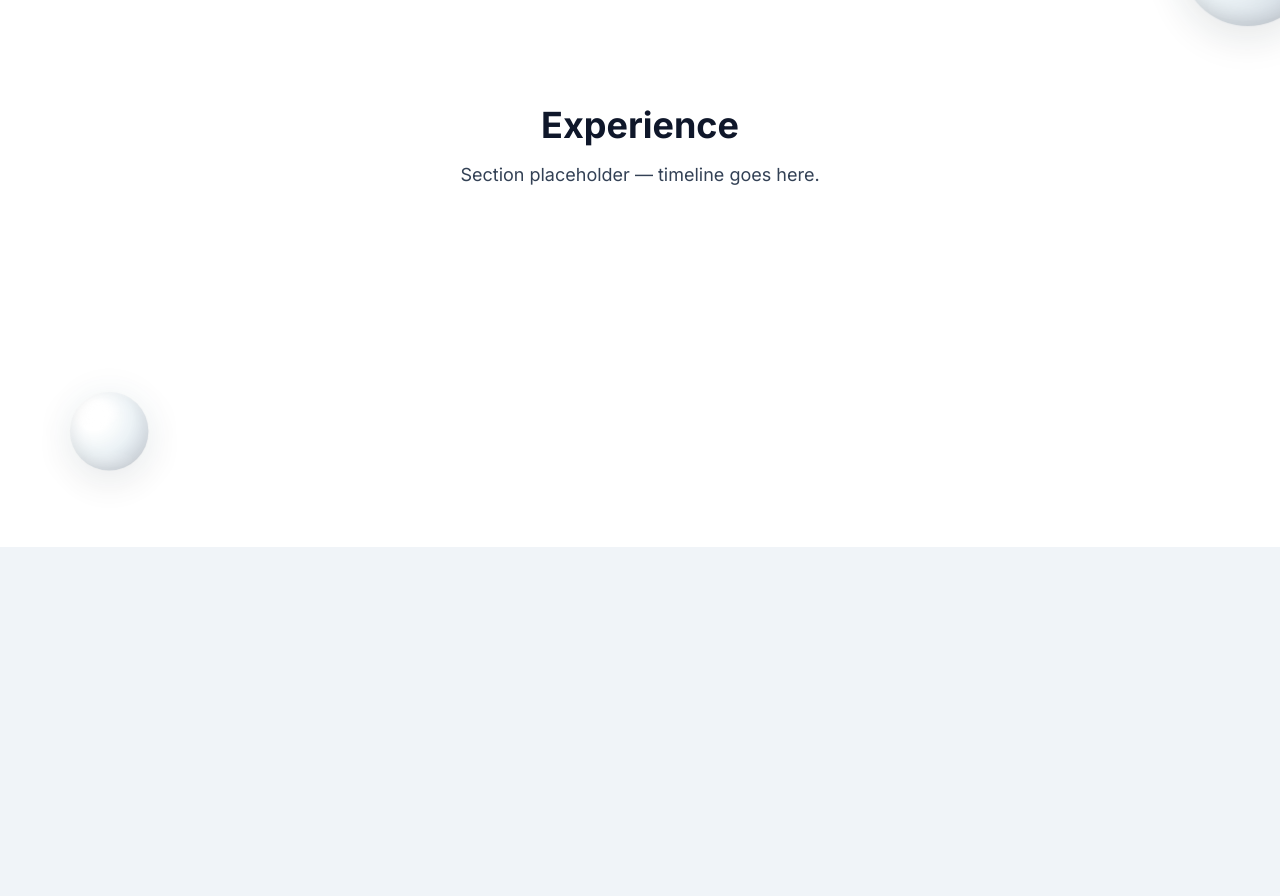
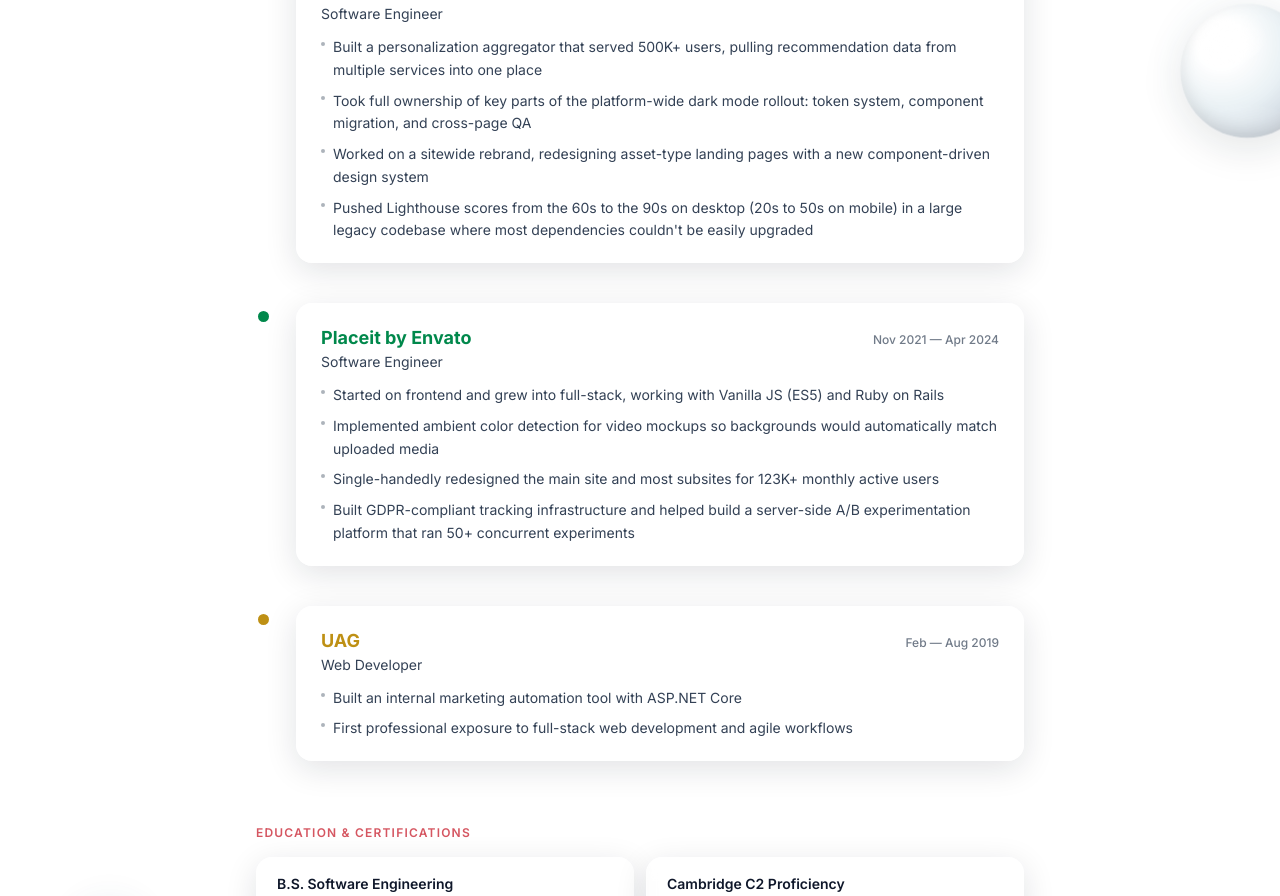
Before and after one commit to noko32/FrutiPortafolio, a Next.js app: page / in a window 1280 px wide. Shown: the part 1853-2749 px from the top of the page. Built offline with nearby package versions, Linux system fonts and the light colour scheme.

Commit message:
components added

```diff
--- a/components/sections/experience.tsx
+++ b/components/sections/experience.tsx
@@ -1,17 +1,131 @@
 import FloatingOrbs from "@/components/ui/floating-orbs";
+
+interface TimelineEntry {
+  company: string;
+  role: string;
+  period: string;
+  bullets: string[];
+  accent: string;
+  dot: string;
+}
+
+const EXPERIENCE: TimelineEntry[] = [
+  {
+    company: "Envato Elements",
+    role: "Software Engineer",
+    period: "Apr 2024 — Mar 2026",
+    accent: "text-accent",
+    dot: "bg-accent",
+    bullets: [
+      "Built a personalization aggregator that served 500K+ users, pulling recommendation data from multiple services into one place",
+      "Took full ownership of key parts of the platform-wide dark mode rollout: token system, component migration, and cross-page QA",
+      "Worked on a sitewide rebrand, redesigning asset-type landing pages with a new component-driven design system",
+      "Pushed Lighthouse scores from the 60s to the 90s on desktop (20s to 50s on mobile) in a large legacy codebase where most dependencies couldn't be easily upgraded",
+    ],
+  },
+  {
+    company: "Placeit by Envato",
+    role: "Software Engineer",
+    period: "Nov 2021 — Apr 2024",
+    accent: "text-accent-green",
+    dot: "bg-accent-green",
+    bullets: [
+      "Started on frontend and grew into full-stack, working with Vanilla JS (ES5) and Ruby on Rails",
+      "Implemented ambient color detection for video mockups so backgrounds would automatically match uploaded media",
+      "Single-handedly redesigned the main site and most subsites for 123K+ monthly active users",
+      "Built GDPR-compliant tracking infrastructure and helped build a server-side A/B experimentation platform that ran 50+ concurrent experiments",
+    ],
+  },
+  {
+    company: "UAG",
+    role: "Web Developer",
+    period: "Feb — Aug 2019",
+    accent: "text-accent-warm",
+    dot: "bg-accent-warm",
+    bullets: [
+      "Built an internal marketing automation tool with ASP.NET Core",
+      "First professional exposure to full-stack web development and agile workflows",
+    ],
+  },
+];
+
+const EDUCATION = [
+  { label: "B.S. Software Engineering", detail: "Universidad Autónoma de Guadalajara, 2017–2021" },
+  { label: "Cambridge C2 Proficiency", detail: "English, highest level certification" },
+  { label: "Gray Hat Offensive Security", detail: "Ethical hacking and penetration testing" },
+  { label: "IBM Hackapalooza", detail: "4th place, competitive hackathon" },
+];
 
 export default function Experience() {
   return (
     <section
       id="experience"
-      className="relative flex min-h-screen items-center justify-center bg-surface-elevated"
+      className="relative bg-surface-elevated px-6 py-24"
     >
       <FloatingOrbs preset="sparse" />
-      <div className="max-w-2xl text-center">
-        <h2 className="text-4xl font-bold text-text-primary">Experience</h2>
-        <p className="mt-4 text-lg text-text-secondary">
-          Section placeholder — timeline goes here.
+      <div className="mx-auto max-w-3xl">
+        <p className="text-xs font-semibold tracking-widest text-accent uppercase">
+          Experience
         </p>
+        <h2 className="mt-2 text-3xl font-bold text-text-primary sm:text-4xl">
+          Where I&apos;ve worked
+        </h2>
+
+        <div className="relative mt-12">
+          {/* Vertical timeline line */}
+          <div className="absolute top-0 left-[7px] h-full w-px bg-glass-border" />
+
+          <div className="flex flex-col gap-10">
+            {EXPERIENCE.map((entry) => (
+              <div key={entry.company} className="relative pl-10">
+                {/* Timeline dot */}
+                <div
+                  className={`absolute top-1.5 left-0 h-[15px] w-[15px] rounded-full border-2 border-surface-elevated ${entry.dot}`}
+                />
+
+                <div className="glass-card px-6 py-5">
+                  <div className="flex flex-col gap-1 sm:flex-row sm:items-baseline sm:justify-between">
+                    <div>
+                      <h3 className={`text-lg font-bold ${entry.accent}`}>
+                        {entry.company}
+                      </h3>
+                      <p className="text-sm text-text-secondary">{entry.role}</p>
+                    </div>
+                    <p className="text-xs font-medium text-text-secondary/70">
+                      {entry.period}
+                    </p>
+                  </div>
+                  <ul className="mt-3 flex flex-col gap-2">
+                    {entry.bullets.map((bullet) => (
+                      <li
+                        key={bullet}
+                        className="flex gap-2 text-sm leading-relaxed text-text-secondary"
+                      >
+                        <span className="mt-1.5 h-1 w-1 shrink-0 rounded-full bg-text-secondary/40" />
+                        {bullet}
+                      </li>
+                    ))}
+                  </ul>
+                </div>
+              </div>
+            ))}
+          </div>
+        </div>
+
+        {/* Education */}
+        <div className="mt-16">
+          <p className="text-xs font-semibold tracking-widest text-accent-coral uppercase">
+            Education & Certifications
+          </p>
+          <div className="mt-4 grid gap-3 sm:grid-cols-2">
+            {EDUCATION.map((item) => (
+              <div key={item.label} className="glass-card px-5 py-4">
+                <p className="text-sm font-semibold text-text-primary">{item.label}</p>
+                <p className="mt-0.5 text-xs text-text-secondary">{item.detail}</p>
+              </div>
+            ))}
+          </div>
+        </div>
       </div>
     </section>
   );
--- a/components/sections/hero.tsx
+++ b/components/sections/hero.tsx
@@ -1,11 +1,13 @@
 "use client";
 
 import { useState } from "react";
+import { useLenis } from "@/components/providers/smooth-scroll-provider";
 import HeroOrbsCSS from "@/components/hero/hero-orbs-css";
 import HeroOrbsWebGL from "@/components/hero/hero-orbs-webgl";
 
 export default function Hero() {
   const [useWebGL, setUseWebGL] = useState(false);
+  const lenis = useLenis();
 
   return (
     <section
@@ -14,30 +16,34 @@
     >
       {useWebGL ? <HeroOrbsWebGL /> : <HeroOrbsCSS />}
 
-      {/* Experiment toggle — remove after PD */}
       <button
         onClick={() => setUseWebGL((v) => !v)}
-        className="absolute right-4 top-4 z-50 rounded-sm bg-white/10 px-3 py-1 font-mono text-xs text-white/70 backdrop-blur-sm transition-colors hover:bg-white/20"
+        className="absolute right-4 top-16 z-50 rounded-sm bg-white/10 px-3 py-1 font-mono text-xs text-white/70 backdrop-blur-sm transition-colors hover:bg-white/20"
       >
         {useWebGL ? "WebGL" : "CSS"} — click to switch
       </button>
 
-      {/* z-10: sits between back orbs (z-0) and front orbs (z-20) */}
       <div className="relative z-10 flex flex-col items-center gap-6 px-6 text-center">
         <p className="text-sm font-medium tracking-[0.25em] text-text-inverse/50 uppercase">
-          Full-Stack Developer · Mexico City
+          Software Engineer · Guadalajara
         </p>
-        <h1 className="text-6xl font-bold leading-tight text-text-inverse drop-shadow-lg md:text-7xl">
+        <h1 className="text-5xl font-bold leading-tight text-text-inverse drop-shadow-lg sm:text-6xl md:text-7xl">
           Pablo<br />Armenta
         </h1>
         <p className="max-w-md text-lg text-text-inverse/65 drop-shadow-md">
-          Building fast, beautiful products at the intersection of design and engineering.
+          Full-stack engineer with 4.5 years shipping products used by 500K+ people. I focus on performance, design systems, and making things feel right.
         </p>
-        <div className="mt-4 flex gap-4">
-          <button className="gloss-button px-6 py-3 text-sm font-semibold">
+        <div className="mt-4 flex flex-col gap-3 sm:flex-row sm:gap-4">
+          <button
+            onClick={() => lenis?.scrollTo("#projects")}
+            className="gloss-button px-6 py-3 text-sm font-semibold"
+          >
             View Work
           </button>
-          <button className="rounded-full border border-text-inverse/20 px-6 py-3 text-sm font-medium text-text-inverse/70 transition-colors hover:border-text-inverse/40 hover:text-text-inverse">
+          <button
+            onClick={() => lenis?.scrollTo("#contact")}
+            className="rounded-full border border-text-inverse/20 px-6 py-3 text-sm font-medium text-text-inverse/70 transition-colors hover:border-text-inverse/40 hover:text-text-inverse"
+          >
             Contact Me
           </button>
         </div>
--- a/components/sections/projects.tsx
+++ b/components/sections/projects.tsx
@@ -1,14 +1,108 @@
+import FloatingOrbs from "@/components/ui/floating-orbs";
+
+interface Project {
+  title: string;
+  description: string;
+  tags: string[];
+  accent: string;
+  link?: string;
+  status?: string;
+}
+
+const PROJECTS: Project[] = [
+  {
+    title: "This Portfolio",
+    description:
+      "My portfolio site. Built from scratch with WebGL orbs, scroll-driven GSAP animations, adaptive OKLCH color tokens, and glassmorphism that works in both light and dark mode.",
+    tags: ["Next.js 16", "TypeScript", "Tailwind v4", "GSAP", "WebGL", "OKLCH"],
+    accent: "text-accent",
+    link: "https://github.com/noko32/FrutiPortafolio",
+  },
+  {
+    title: "Deglosser",
+    description:
+      "Search for any song and get lyrics, BPM, key, samples, and credits all in one page. Pulls from MusicBrainz, Genius, AcousticBrainz, and Cover Art Archive. Full-stack with Neon Postgres and Drizzle.",
+    tags: ["Next.js", "PostgreSQL", "Drizzle", "MusicBrainz API", "Genius API"],
+    accent: "text-accent-green",
+    status: "In Progress",
+  },
+  {
+    title: "Envato Elements",
+    description:
+      "Personalization aggregator for 500K+ users, dark mode rollout across the platform, and a Core Web Vitals push that took Lighthouse from the 60s to the 90s.",
+    tags: ["React", "TypeScript", "Ruby on Rails", "A/B Testing", "Design Systems"],
+    accent: "text-accent-warm",
+  },
+  {
+    title: "Placeit by Envato",
+    description:
+      "Redesigned the main site and most subsites for 123K+ users. Built tracking infrastructure and helped build an A/B platform that ran 50+ experiments at a time.",
+    tags: ["Vanilla JS", "Ruby on Rails", "ConfigCat", "Segment", "GDPR"],
+    accent: "text-accent-coral",
+  },
+];
+
 export default function Projects() {
   return (
     <section
       id="projects"
-      className="flex min-h-screen items-center justify-center bg-surface"
+      className="relative bg-surface px-6 py-24"
     >
-      <div className="max-w-2xl text-center">
-        <h2 className="text-4xl font-bold text-text-primary">Projects</h2>
-        <p className="mt-4 text-lg text-text-secondary">
-          Section placeholder — project cards go here.
+      <FloatingOrbs preset="sparse" />
+      <div className="mx-auto max-w-5xl">
+        <p className="text-xs font-semibold tracking-widest text-accent-green uppercase">
+          Projects
         </p>
+        <h2 className="mt-2 text-3xl font-bold text-text-primary sm:text-4xl">
+          Things I&apos;ve built
+        </h2>
+
+        <div className="mt-12 grid gap-6 md:grid-cols-2">
+          {PROJECTS.map((project) => (
+            <div
+              key={project.title}
+              className="glass-card group px-6 py-6 transition-transform duration-300 hover:-translate-y-1"
+            >
+              <div className="flex items-start justify-between gap-3">
+                <h3 className={`text-lg font-bold ${project.accent}`}>
+                  {project.link ? (
+                    <a
+                      href={project.link}
+                      target="_blank"
+                      rel="noopener noreferrer"
+                      className="transition-opacity hover:opacity-80"
+                    >
+                      {project.title}
+                      <span className="ml-1.5 text-xs opacity-50">&#8599;</span>
+                    </a>
+                  ) : (
+                    project.title
+                  )}
+                </h3>
+                {project.status && (
+                  <span className="shrink-0 rounded-full border border-accent-green/30 bg-accent-green/10 px-2.5 py-0.5 text-[10px] font-semibold text-accent-green">
+                    {project.status}
+                  </span>
+                )}
+              </div>
+
+              <p className="mt-3 text-sm leading-relaxed text-text-secondary">
+                {project.description}
+              </p>
+
+              <div className="mt-4 flex flex-wrap gap-2">
+                {project.tags.map((tag) => (
+                  <span
+                    key={tag}
+                    className="rounded-full border border-glass-border bg-glass-bg px-2.5 py-0.5 text-[11px] font-medium text-text-secondary"
+                  >
+                    {tag}
+                  </span>
+                ))}
+              </div>
+            </div>
+          ))}
+        </div>
       </div>
     </section>
   );
```
